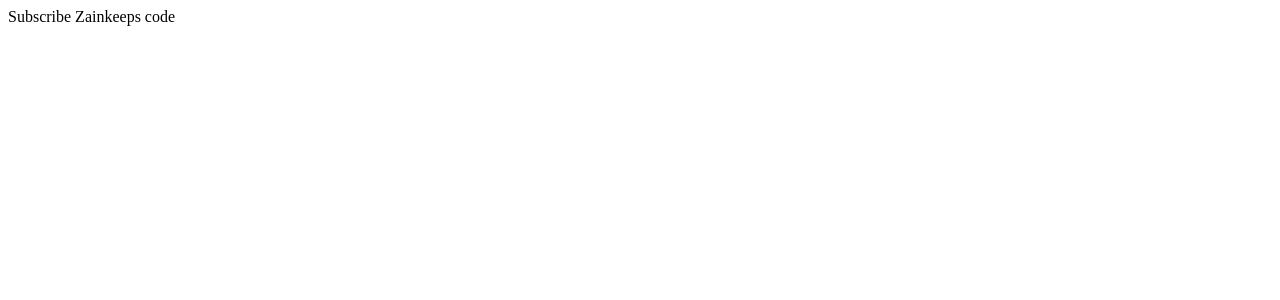
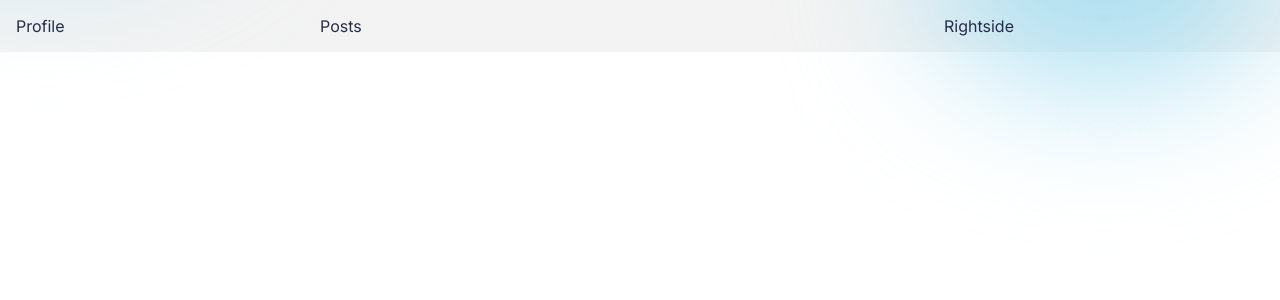
Before and after one commit to dibyenducse/Social-App-Client, a React (Create React App) app: page / in a window 1280 px wide. Shown: the top 300 px of the page. Built offline with nearby package versions, Linux system fonts and the light colour scheme.

Commit message:
Home and componenet added

```diff
--- a/public/index.html
+++ b/public/index.html
@@ -8,6 +8,18 @@
             name="description"
             content="Web site created using create-react-app"
         />
+        <link rel="preconnect" href="https://fonts.googleapis.com" />
+        <link rel="preconnect" href="https://fonts.gstatic.com" crossorigin />
+        <link
+            href="https://fonts.googleapis.com/css2?family=Inter:wght@400;600;700&display=swap"
+            rel="stylesheet"
+        />
+        <style>
+            body {
+                font-family: 'Inter', sans-serif;
+                margin: 0%;
+            }
+        </style>
         <!--
       manifest.json provides metadata used when your web app is installed on a
       user's mobile device or desktop. See https://developers.google.com/web/fundamentals/web-app-manifest/
@@ -35,6 +47,5 @@
 
       To begin the development, run `npm start` or `yarn start`.
       To create a production bundle, use `npm run build` or `yarn build`.
-    -->
-  </body>
+    --></body>
 </html>
--- a/src/App.css
+++ b/src/App.css
@@ -8,8 +8,22 @@
     --cardColor: rgba(255, 255, 255, 0.64);
     --buttonBg: linear-gradient(98.63deg, #f9a225 0%, #f95f35 100%);
     --inputColor: rgba(40, 52, 62, 0.07);
-  --photo: #4CB256;
-  --video: #4A4EB7;
-  --location: #EF5757;
---shedule: #E1AE4A;
+    --photo: #4cb256;
+    --video: #4a4eb7;
+    --location: #ef5757;
+    --shedule: #e1ae4a;
 }
+.App {
+    overflow: hidden;
+    color: var(--black);
+    background: #f3f3f3;
+    padding: 1rem 1rem;
+}
+.blur {
+    position: absolute;
+    width: 22rem;
+    height: 14rem;
+    border-radius: 50%;
+    background: #a6ddf0;
+    filter: blur(72px);
+}
--- a/src/App.js
+++ b/src/App.js
@@ -1,10 +1,13 @@
-import "./App.css"
+import './App.css';
+import Home from './pages/home/Home';
 function App() {
-  return (
-    <div className="App">
-        Subscribe Zainkeeps code
-    </div>
-  );
+    return (
+        <div className="App">
+            <div className="blur" style={{ top: '-18%', right: '0' }}></div>
+            <div className="blur" style={{ top: '-36%', left: '-8rem' }}></div>
+            <Home />
+        </div>
+    );
 }
 
 export default App;
--- /dev/null
+++ b/src/pages/home/Home.css
@@ -0,0 +1,6 @@
+.Home {
+    position: relative;
+    display: grid;
+    grid-template-columns: 18rem auto 20rem;
+    gap: 1rem;
+}
--- /dev/null
+++ b/src/pages/home/Home.jsx
@@ -0,0 +1,13 @@
+import React from 'react';
+import './Home.css';
+const Home = () => {
+    return (
+        <div className="Home">
+            <div className="profileSide">Profile</div>
+            <div className="postSide">Posts</div>
+            <div className="rightSide">Rightside</div>
+        </div>
+    );
+};
+
+export default Home;
```
Also changed, not shown: src/components/ProfileSide.css (added), src/components/ProfileSide.jsx (added). Lines whose indentation alone changed are shown as unchanged.
